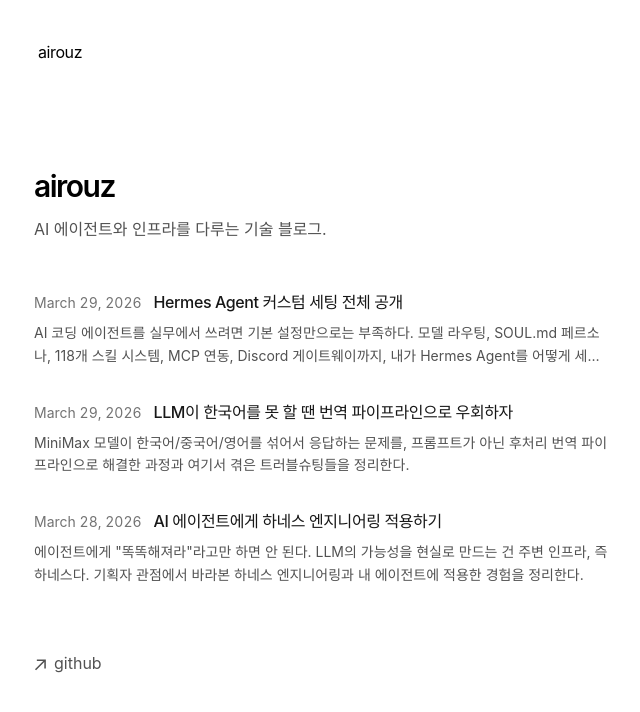
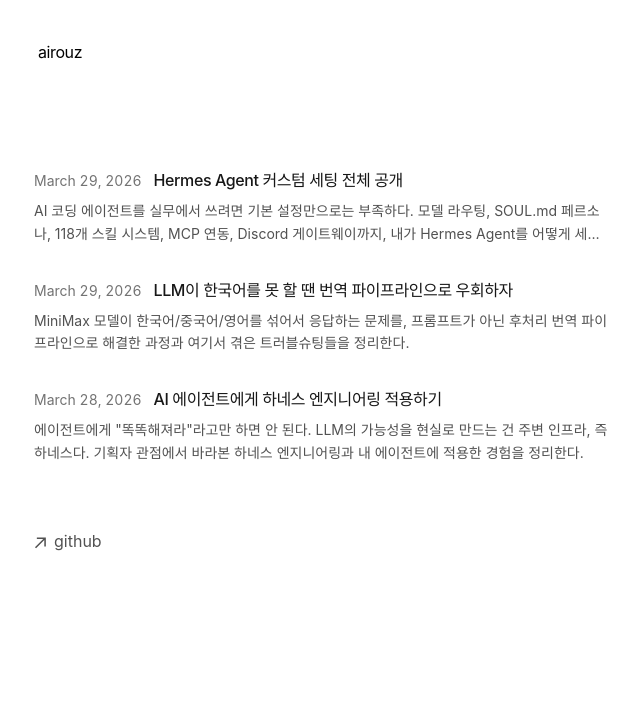
Before and after one commit to airouz/airouz-blog, a Next.js app: page / in a window 1280 px wide. Shown: the top 712 px of the page, without its empty margins (318-958 px from the left). Built offline with nearby package versions, Linux system fonts and the light colour scheme.

Commit message:
update app/page.tsx

```diff
--- a/app/page.tsx
+++ b/app/page.tsx
@@ -7,12 +7,6 @@ export default function Page() {
   return (
     <section>
       <div className="my-8">
-        <div className="mb-12">
-          <h1 className="font-semibold text-3xl tracking-tighter mb-3">airouz</h1>
-          <p className="text-neutral-600 dark:text-neutral-400 leading-relaxed">
-            AI 에이전트와 인프라를 다루는 기술 블로그.
-          </p>
-        </div>
         <div className="space-y-8">
           {allBlogs
             .sort((a, b) => {
```
